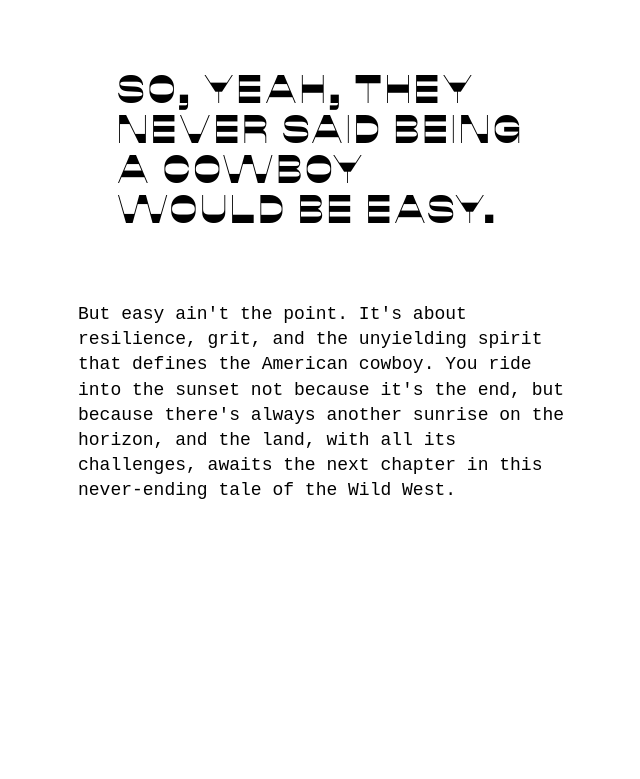
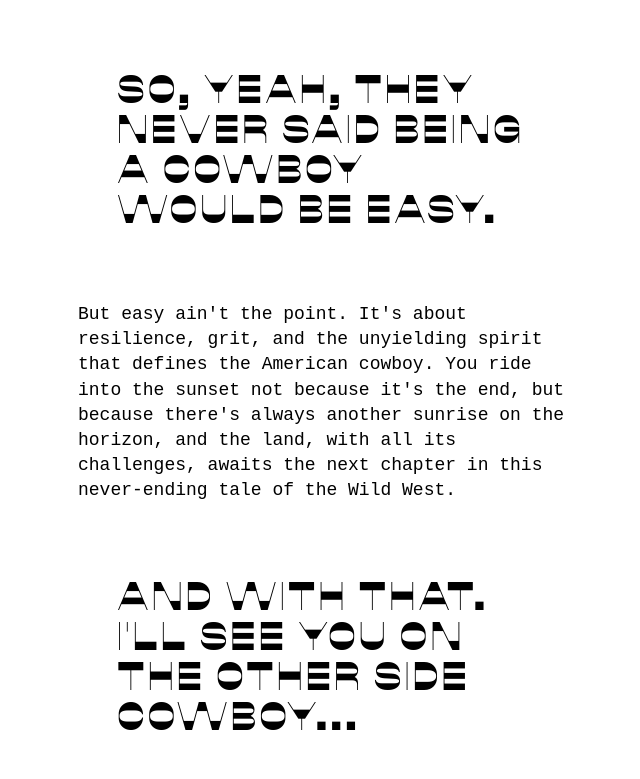
Before and after one commit to elliott-romano/lonesomeCowpoke, a plain HTML site: page about.html in a window 1280 px wide. Shown: the part 3223-4002 px from the top of the page, without its empty margins (312-952 px from the left). Before the commit the page ends 3755 px from the top, so only its background shows below. Drawn offline with Linux system fonts and the light colour scheme; files whose address does not match are found by name.

Commit message:
Update about.html
updated heading2

```diff
--- a/about.html
+++ b/about.html
@@ -138,6 +138,10 @@
     border-color: #ffffff00;
 }
 
+.last{
+    margin-bottom: 100px;
+}
+
 #info-button {
     top: 20px;
     left: 20px;
@@ -192,6 +196,9 @@
         <section>
             <h2>So, yeah, they never said being a cowboy would be easy.</h2>
             <p>But easy ain't the point. It's about resilience, grit, and the unyielding spirit that defines the American cowboy. You ride into the sunset not because it's the end, but because there's always another sunrise on the horizon, and the land, with all its challenges, awaits the next chapter in this never-ending tale of the Wild West.</p>
+        </section>
+        <section class="last">
+            <h2>And with that. I'll see you on the other side cowboy...</h2>
         </section>
     </div>
 
```
